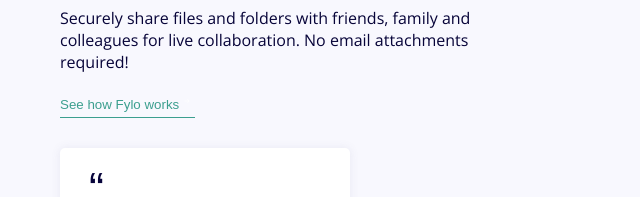
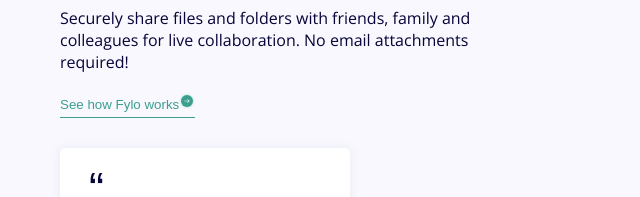
Before and after one commit to gabriardi/frontendmentor-challenge-8-fylo-landing-page-with-two-column-layout, a plain HTML site: page index.html in a window 1280 px wide. Shown: the part 985-1182 px from the top of the page, 0-640 px from the left. Drawn offline with nearby package versions, Linux system fonts and the light colour scheme.

Commit message:
fix arrow svg

```diff
--- a/index.html
+++ b/index.html
@@ -101,13 +101,14 @@
             xmlns:xlink="http://www.w3.org/1999/xlink"
           >
             <defs>
-              <circle cx="6" cy="6" r="6" />
+              <circle id="b" cx="6" cy="6" r="6" />
               <filter
                 x="-25%"
                 y="-25%"
                 width="150%"
                 height="150%"
                 filterUnits="objectBoundingBox"
+                id="a"
               >
                 <feOffset in="SourceAlpha" result="shadowOffsetOuter1" />
                 <feGaussianBlur
```
